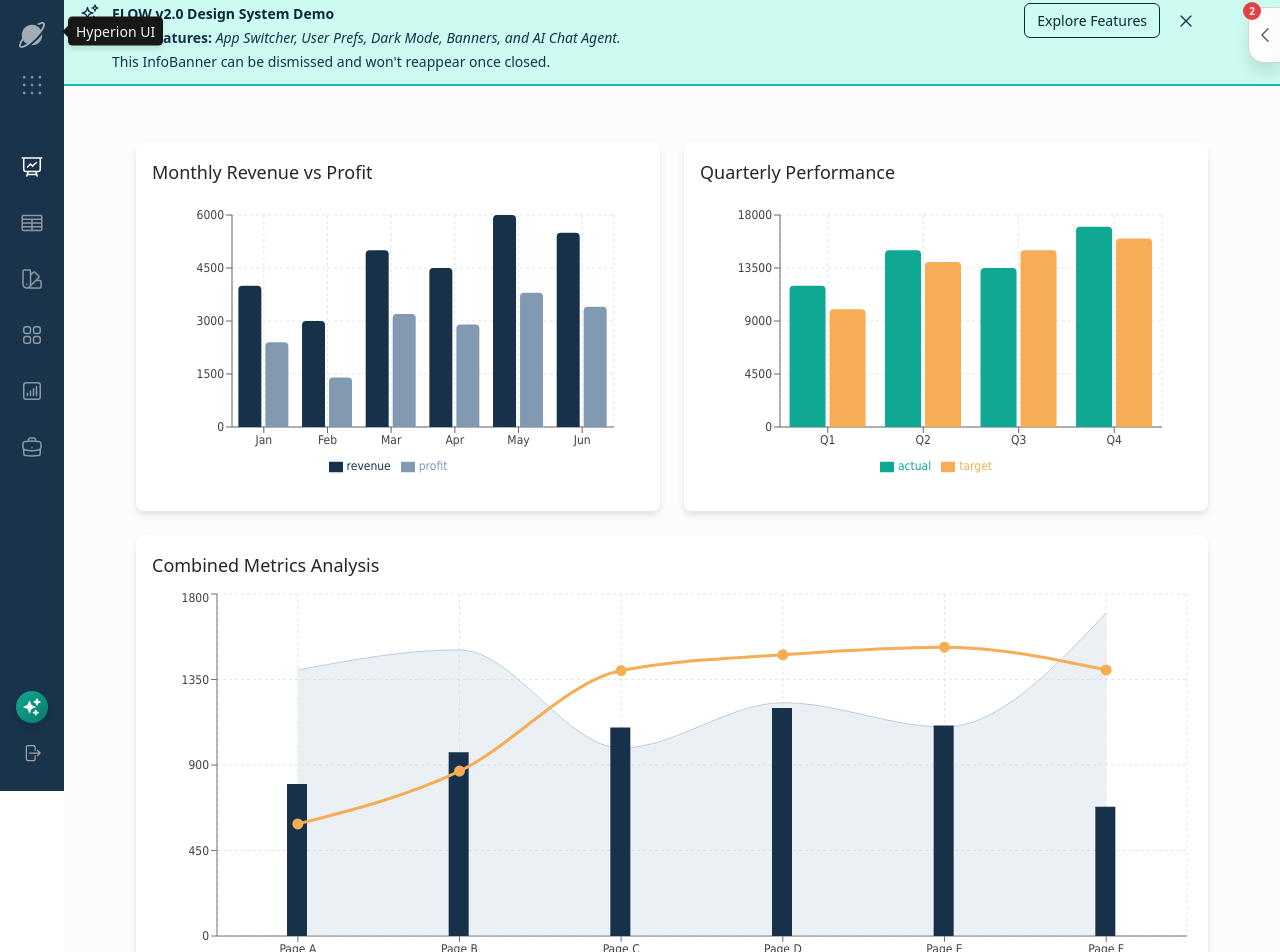
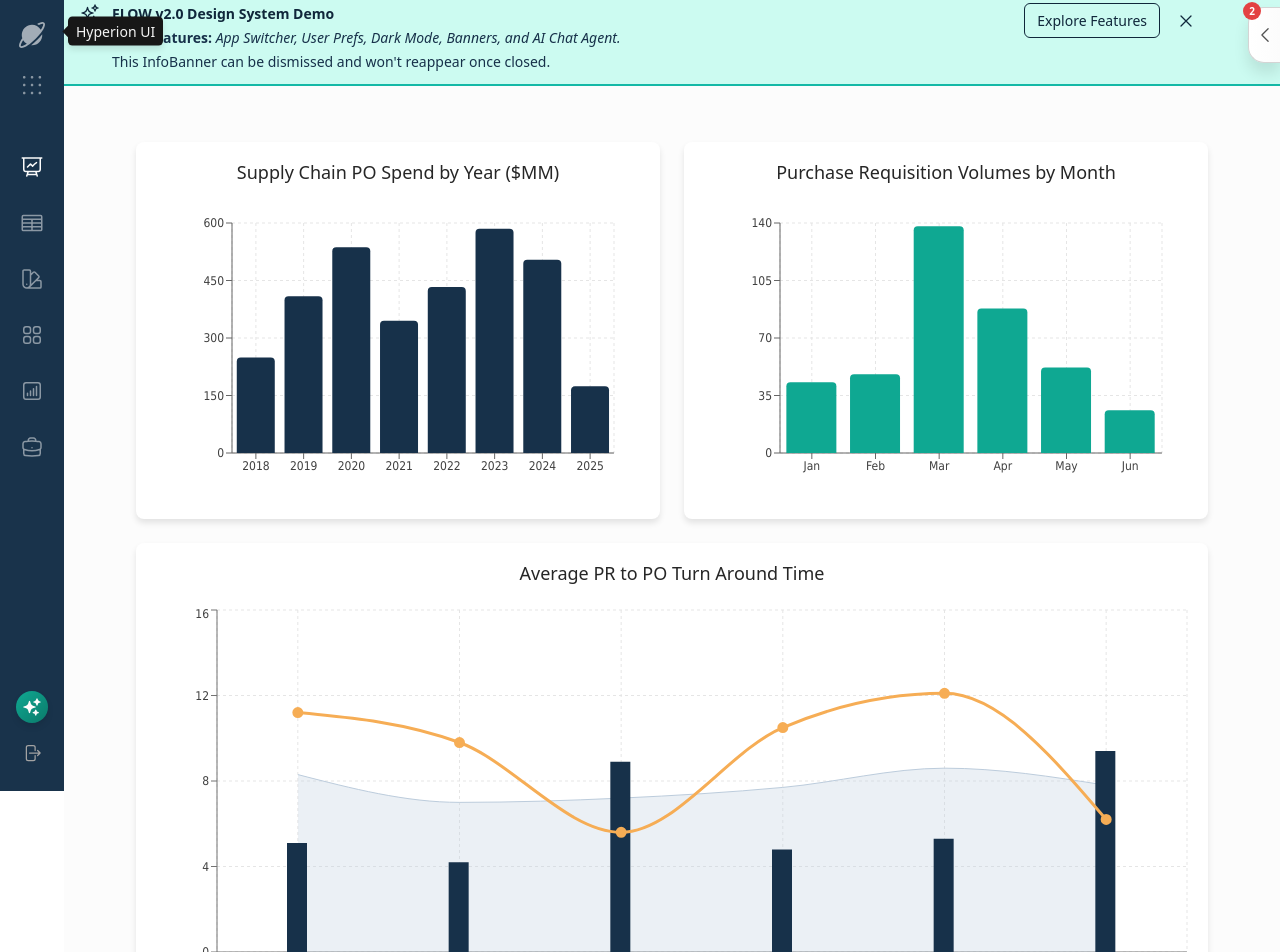
Before and after one commit to m-downing/flow_demo, a Next.js app: page / in a window 1280 px wide. Shown: the part 9-961 px from the top of the page. Built offline with nearby package versions, Linux system fonts and the light colour scheme.

Commit message:
one more thing to go

```diff
--- a/src/app/page.tsx
+++ b/src/app/page.tsx
@@ -23,29 +23,33 @@ import { colors } from '@/design-system/foundations/tokens';
 
 // Sample data for bar charts
 const barChartData1 = [
-  { name: 'Jan', revenue: 4000, profit: 2400 },
-  { name: 'Feb', revenue: 3000, profit: 1398 },
-  { name: 'Mar', revenue: 5000, profit: 3200 },
-  { name: 'Apr', revenue: 4500, profit: 2900 },
-  { name: 'May', revenue: 6000, profit: 3800 },
-  { name: 'Jun', revenue: 5500, profit: 3400 },
+  { name: '2018', spend: 249 },
+  { name: '2019', spend: 409 },
+  { name: '2020', spend: 537 },
+  { name: '2021', spend: 345 },
+  { name: '2022', spend: 433 },
+  { name: '2023', spend: 585 },
+  { name: '2024', spend: 504 },
+  { name: '2025', spend: 174 },
 ];
 
 const barChartData2 = [
-  { name: 'Q1', actual: 12000, target: 10000 },
-  { name: 'Q2', actual: 15000, target: 14000 },
-  { name: 'Q3', actual: 13500, target: 15000 },
-  { name: 'Q4', actual: 17000, target: 16000 },
+  { name: 'Jan', volume: 43 },
+  { name: 'Feb', volume: 48 },
+  { name: 'Mar', volume: 138 },
+  { name: 'Apr', volume: 88 },
+  { name: 'May', volume: 52 },
+  { name: 'Jun', volume: 26 },
 ];
 
 // Sample data for composed chart
 const composedChartData = [
-  { name: 'Page A', uv: 590, pv: 800, amt: 1400 },
-  { name: 'Page B', uv: 868, pv: 967, amt: 1506 },
-  { name: 'Page C', uv: 1397, pv: 1098, amt: 989 },
-  { name: 'Page D', uv: 1480, pv: 1200, amt: 1228 },
-  { name: 'Page E', uv: 1520, pv: 1108, amt: 1100 },
-  { name: 'Page F', uv: 1400, pv: 680, amt: 1700 },
+  { name: 'Jan', uv: 11.2, pv: 5.1, amt: 8.3 },
+  { name: 'Feb', uv: 9.8, pv: 4.2, amt: 7.0 },
+  { name: 'Mar', uv: 5.6, pv: 8.9, amt: 7.2 },
+  { name: 'Apr', uv: 10.5, pv: 4.8, amt: 7.7 },
+  { name: 'May', uv: 12.1, pv: 5.3, amt: 8.6 },
+  { name: 'Jun', uv: 6.2, pv: 9.4, amt: 7.8 },
 ];
 
 export default function HomePage() {
@@ -60,14 +64,17 @@ export default function HomePage() {
         <div className="grid grid-cols-12 gap-6">
           {/* First Bar Chart */}
           <div className="col-span-6">
-            <Card title="Monthly Revenue vs Profit">
+            <Card>
+              <h6 className="text-lg font-medium text-neutral-800 dark:text-neutral-50 text-center mb-4">
+                Supply Chain PO Spend by Year ($MM)
+              </h6>
               <BarChart
                 data={barChartData1}
-                dataKey={['revenue', 'profit']}
+                dataKey={['spend']}
                 xAxisKey="name"
                 height={300}
-                colors={[colors.dataViz.primary, colors.dataViz.secondary]}
-                showLegend={true}
+                colors={[colors.dataViz.primary]}
+                showLegend={false}
                 mode="deepDive"
               />
             </Card>
@@ -75,14 +82,17 @@ export default function HomePage() {
 
           {/* Second Bar Chart */}
           <div className="col-span-6">
-            <Card title="Quarterly Performance">
+            <Card>
+              <h6 className="text-lg font-medium text-neutral-800 dark:text-neutral-50 text-center mb-4">
+                Purchase Requisition Volumes by Month
+              </h6>
               <BarChart
                 data={barChartData2}
-                dataKey={['actual', 'target']}
+                dataKey={['volume']}
                 xAxisKey="name"
                 height={300}
-                colors={[colors.dataViz.positive, colors.dataViz.highlight]}
-                showLegend={true}
+                colors={[colors.dataViz.positive]}
+                showLegend={false}
                 mode="deepDive"
               />
             </Card>
@@ -92,7 +102,10 @@ export default function HomePage() {
         {/* Second row with composed chart */}
         <div className="grid grid-cols-12">
           <div className="col-span-12">
-            <Card title="Combined Metrics Analysis">
+            <Card>
+              <h6 className="text-lg font-medium text-neutral-800 dark:text-neutral-50 text-center mb-4">
+                Average PR to PO Turn Around Time
+              </h6>
               <ResponsiveContainer width="100%" height={400}>
                 <ComposedChart data={composedChartData}>
                   <CartesianGrid
@@ -142,13 +155,13 @@ export default function HomePage() {
                     fill={colors.dataViz.alt}
                     stroke={colors.dataViz.alt}
                     fillOpacity={0.3}
-                    name="Amount Trend"
+                    name="All Regions"
                   />
                   <Bar
                     dataKey="pv"
                     barSize={20}
                     fill={colors.dataViz.primary}
-                    name="Page Views"
+                    name="N.A."
                   />
                   <Line
                     type="monotone"
@@ -157,7 +170,7 @@ export default function HomePage() {
                     strokeWidth={3}
                     dot={{ fill: colors.dataViz.highlight, r: 4 }}
                     activeDot={{ r: 6 }}
-                    name="Unique Views"
+                    name="Non N.A."
                   />
                 </ComposedChart>
               </ResponsiveContainer>
```
